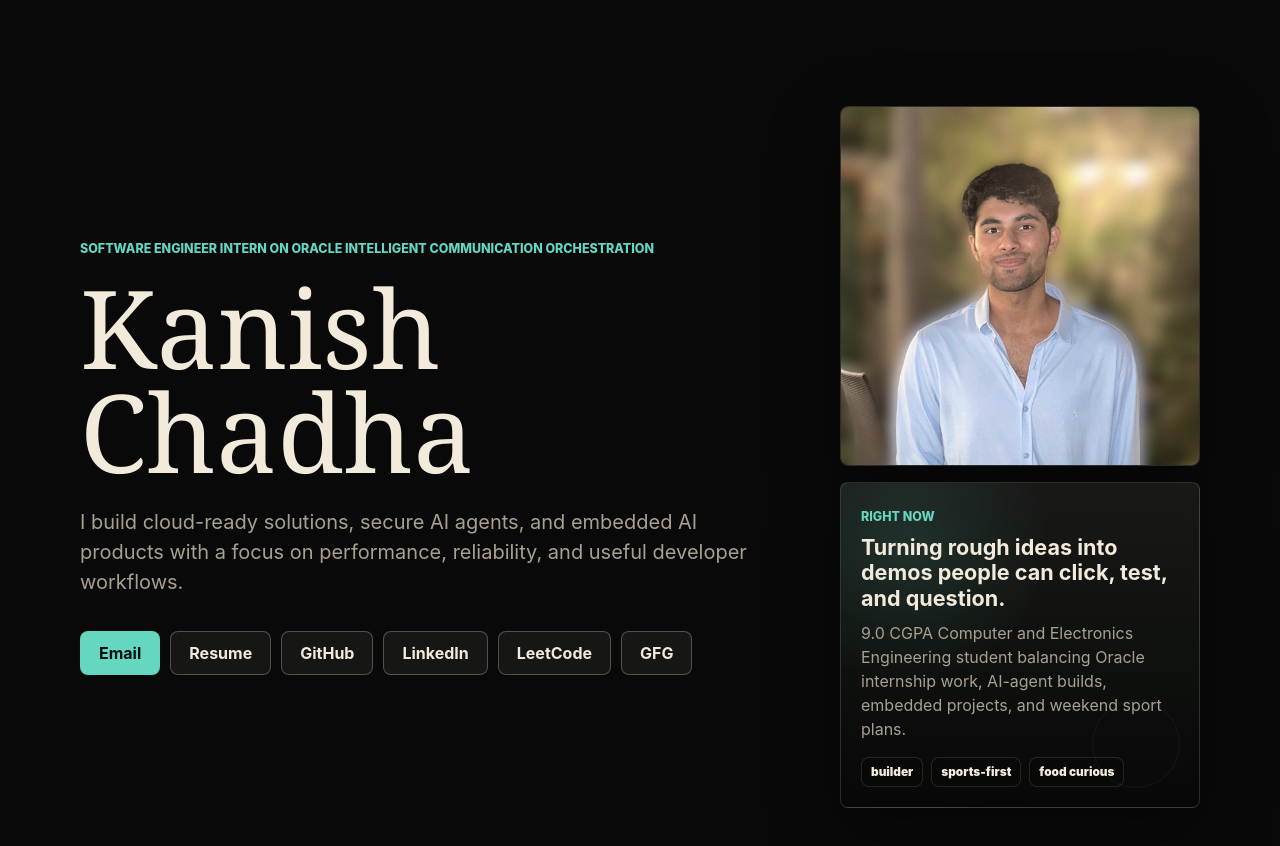
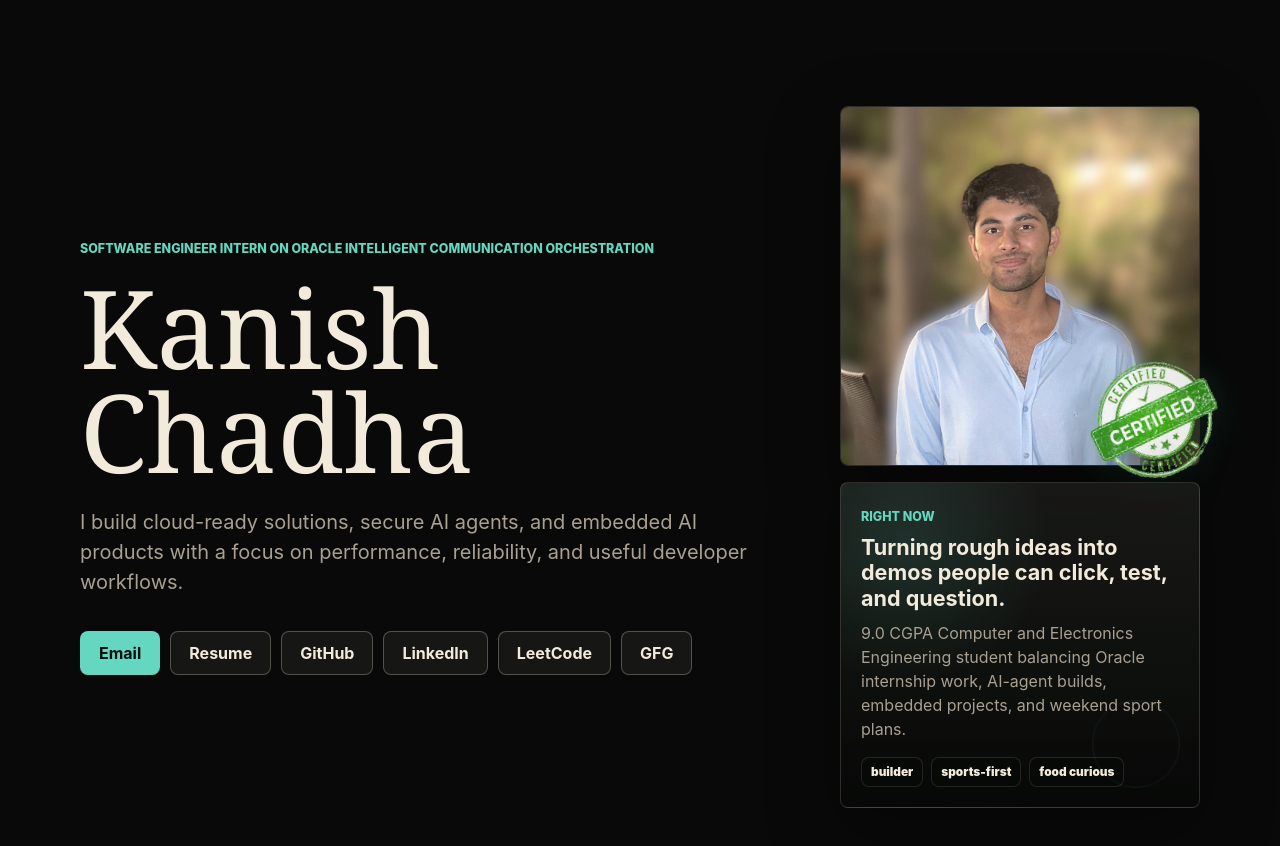
Before and after one commit to KC3213/portfolio, a website: page index.html in a window 1280 px wide. Shown: the part 802-1648 px from the top of the page. Drawn offline with Linux system fonts and the light colour scheme.

Commit message:
Add certified profile badge

```diff
--- a/index.html
+++ b/index.html
@@ -9,7 +9,7 @@
     />
     <meta name="theme-color" content="#080908" />
     <title>Kanish Chadha | Software Engineer</title>
-    <link rel="stylesheet" href="styles.css?v=visual-stage-5" />
+    <link rel="stylesheet" href="styles.css?v=visual-stage-6" />
   </head>
   <body>
     <canvas id="signal-canvas" aria-hidden="true"></canvas>
@@ -64,11 +64,18 @@
         </div>
 
         <aside class="hero-panel" aria-label="Profile summary">
-          <img
-            class="avatar"
-            src="assets/kanish-profile.jpeg"
-            alt="Portrait of Kanish Chadha"
-          />
+          <figure class="profile-photo-wrap">
+            <img
+              class="avatar"
+              src="assets/kanish-profile.jpeg"
+              alt="Portrait of Kanish Chadha"
+            />
+            <img
+              class="certified-stamp"
+              src="assets/certified-stamp.png"
+              alt="Certified stamp badge"
+            />
+          </figure>
           <div class="signal-card profile-note-card">
             <span class="panel-kicker">Right now</span>
             <strong>Turning rough ideas into demos people can click, test, and question.</strong>
@@ -405,6 +412,6 @@
       </div>
     </footer>
 
-    <script src="script.js?v=visual-stage-5"></script>
+    <script src="script.js?v=visual-stage-6"></script>
   </body>
 </html>
--- a/styles.css
+++ b/styles.css
@@ -488,7 +488,14 @@ body.has-scrolled .site-header,
   gap: 16px;
 }
 
+.profile-photo-wrap {
+  position: relative;
+  margin: 0;
+  isolation: isolate;
+}
+
 .avatar {
+  display: block;
   width: 100%;
   aspect-ratio: 1;
   object-fit: cover;
@@ -496,6 +503,23 @@ body.has-scrolled .site-header,
   border-radius: 8px;
   filter: saturate(0.86) contrast(1.04);
   box-shadow: var(--shadow);
+}
+
+.certified-stamp {
+  position: absolute;
+  right: -20px;
+  bottom: -22px;
+  z-index: 2;
+  width: clamp(94px, 11vw, 132px);
+  height: auto;
+  pointer-events: none;
+  opacity: 0.94;
+  transform: rotate(-9deg);
+  transform-origin: center;
+  filter:
+    drop-shadow(0 18px 24px rgba(0, 0, 0, 0.42))
+    drop-shadow(0 0 18px rgba(101, 214, 191, 0.18));
+  animation: stampFloat 5.6s ease-in-out infinite;
 }
 
 .signal-card,
@@ -3094,6 +3118,16 @@ body.has-scrolled .site-header,
   }
 }
 
+@keyframes stampFloat {
+  0%,
+  100% {
+    transform: translateY(0) rotate(-9deg) scale(1);
+  }
+  50% {
+    transform: translateY(-7px) rotate(-6deg) scale(1.025);
+  }
+}
+
 @keyframes visualPulse {
   0%,
   100% {
@@ -3280,7 +3314,16 @@ body.has-scrolled .site-header,
   }
 
   .hero-panel {
-    display: none;
+    display: grid;
+    justify-self: center;
+    width: min(320px, 100%);
+    margin-top: 12px;
+  }
+
+  .certified-stamp {
+    right: 8px;
+    bottom: -12px;
+    width: 88px;
   }
 
   .hero-copy {
```
Also changed, not shown: assets/certified-stamp.png (added).
